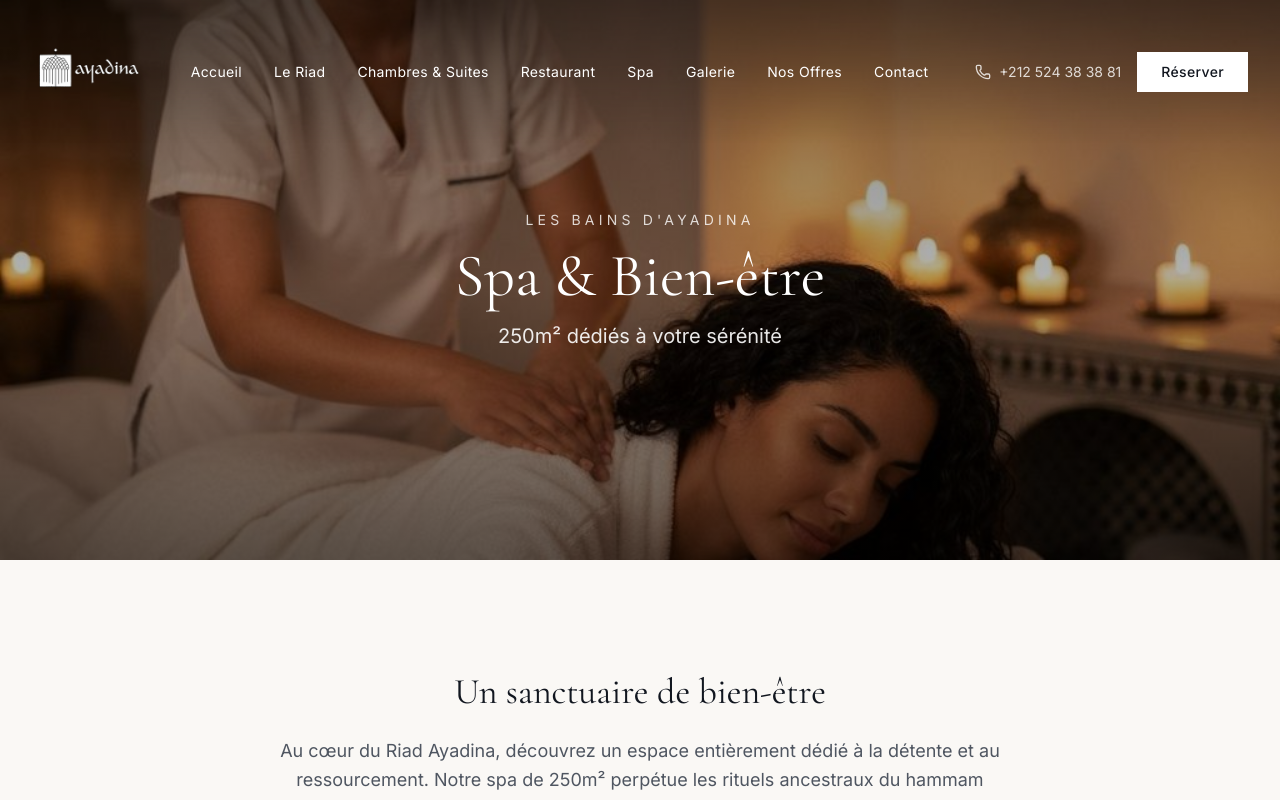
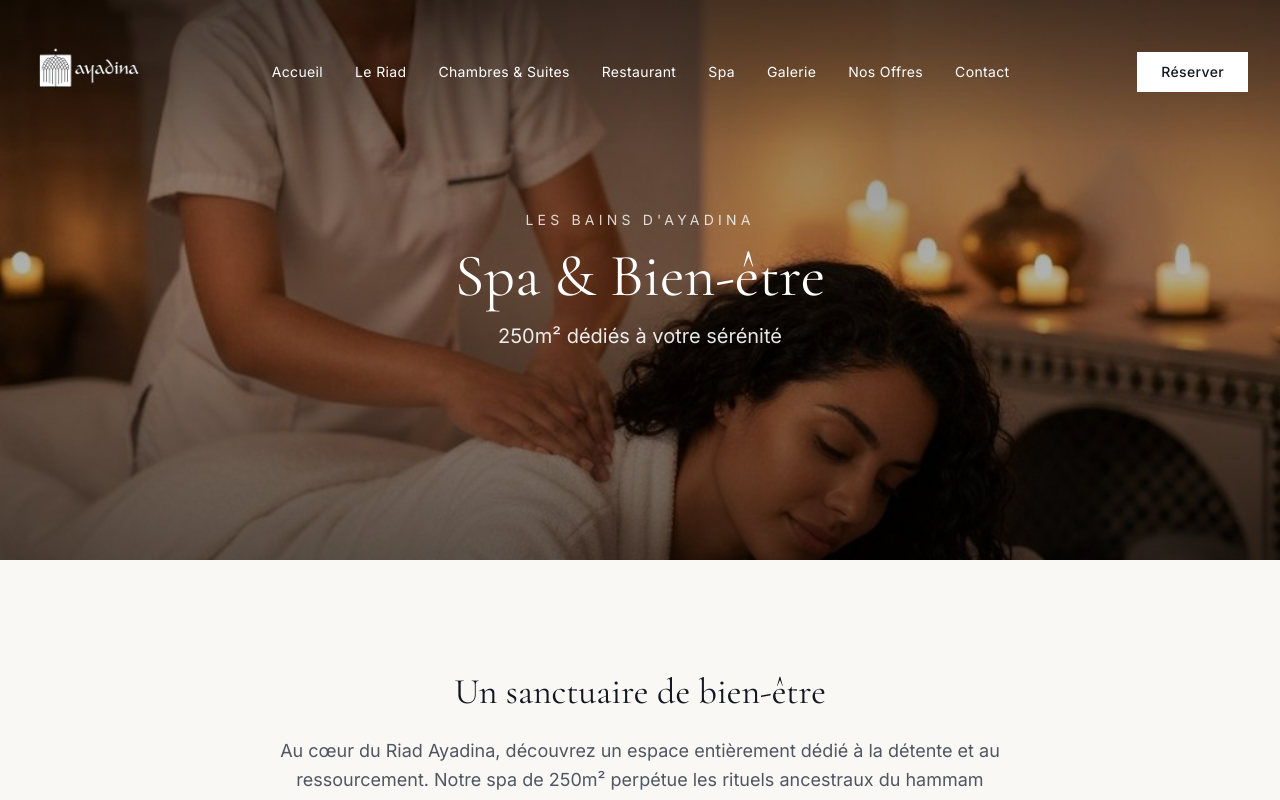
Before and after one commit to MargoHospitality/riadayadina_website, a Next.js app: page /spa in a window 1280 px wide. Shown: the top 800 px of the page. Built offline with nearby package versions, Linux system fonts and the light colour scheme.

Commit message:
fix: remove phone number from header and mobile menu
Clean up navigation with only links and "Book" button.

```diff
--- a/components/header.tsx
+++ b/components/header.tsx
@@ -3,7 +3,7 @@
 import { useState, useEffect } from "react"
 import Link from "next/link"
 import Image from "next/image"
-import { Menu, X, Phone } from "lucide-react"
+import { Menu, X } from "lucide-react"
 import { Button } from "@/components/ui/button"
 import { cn } from "@/lib/utils"
 
@@ -89,18 +89,8 @@ export function Header() {
             ))}
           </nav>
 
-          {/* CTA & Contact */}
-          <div className="hidden lg:flex items-center gap-4">
-            <a
-              href="tel:+212524383881"
-              className={cn(
-                "flex items-center gap-2 text-sm transition-colors duration-300",
-                isScrolled ? "text-muted-foreground" : "text-white/80"
-              )}
-            >
-              <Phone className="h-4 w-4" />
-              <span>+212 524 38 38 81</span>
-            </a>
+          {/* CTA */}
+          <div className="hidden lg:flex items-center">
             <Button
               asChild
               className={cn(
@@ -148,17 +138,11 @@ export function Header() {
               {item.name}
             </Link>
           ))}
-          <div className="flex flex-col items-center gap-4 mt-8">
-            <a href="tel:+212524383881" className="flex items-center gap-2 text-muted-foreground">
-              <Phone className="h-4 w-4" />
-              <span>+212 524 38 38 81</span>
-            </a>
-            <Button asChild className="rounded-none px-8 py-6 text-base">
-              <Link href="#booking" onClick={() => setIsMobileMenuOpen(false)}>
-                Réserver maintenant
-              </Link>
-            </Button>
-          </div>
+          <Button asChild className="rounded-none px-8 py-6 text-base mt-8">
+            <Link href="#booking" onClick={() => setIsMobileMenuOpen(false)}>
+              Réserver maintenant
+            </Link>
+          </Button>
         </nav>
       </div>
     </header>
```
